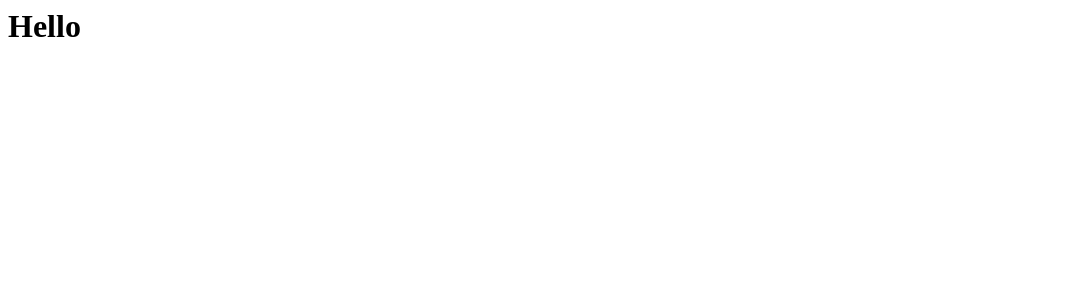
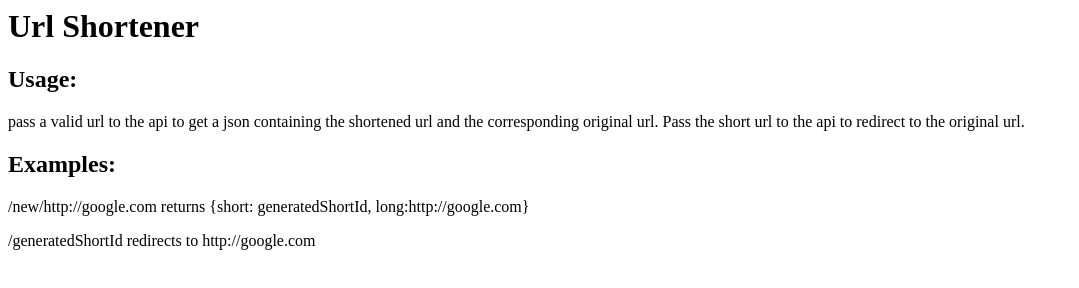
Before and after one commit to Abdelmageed/little-url, a website: page public/index.html in a window 1280 px wide. Shown: the whole page, without its empty margins (0-1079 px from the left). Drawn offline with Linux system fonts and the light colour scheme.

Commit message:
Added insturctions in index.html. Added redirection to home for invalid routes.

```diff
--- a/public/index.html
+++ b/public/index.html
@@ -1 +1,6 @@
-<h1>Hello</h1>
+<h1>Url Shortener</h1>
+<h2>Usage:</h2>
+<p>pass a valid url to the api to get a json containing the shortened url and the corresponding original url. Pass the short url to the api to redirect to the original url.</p>
+<h2>Examples:</h2>
+<p>/new/http://google.com returns {short: generatedShortId, long:http://google.com}</p>
+<p>/generatedShortId redirects to http://google.com</p>
```
Also changed, not shown: routes.js (+10 -6 lines), public/index.js (deleted).
